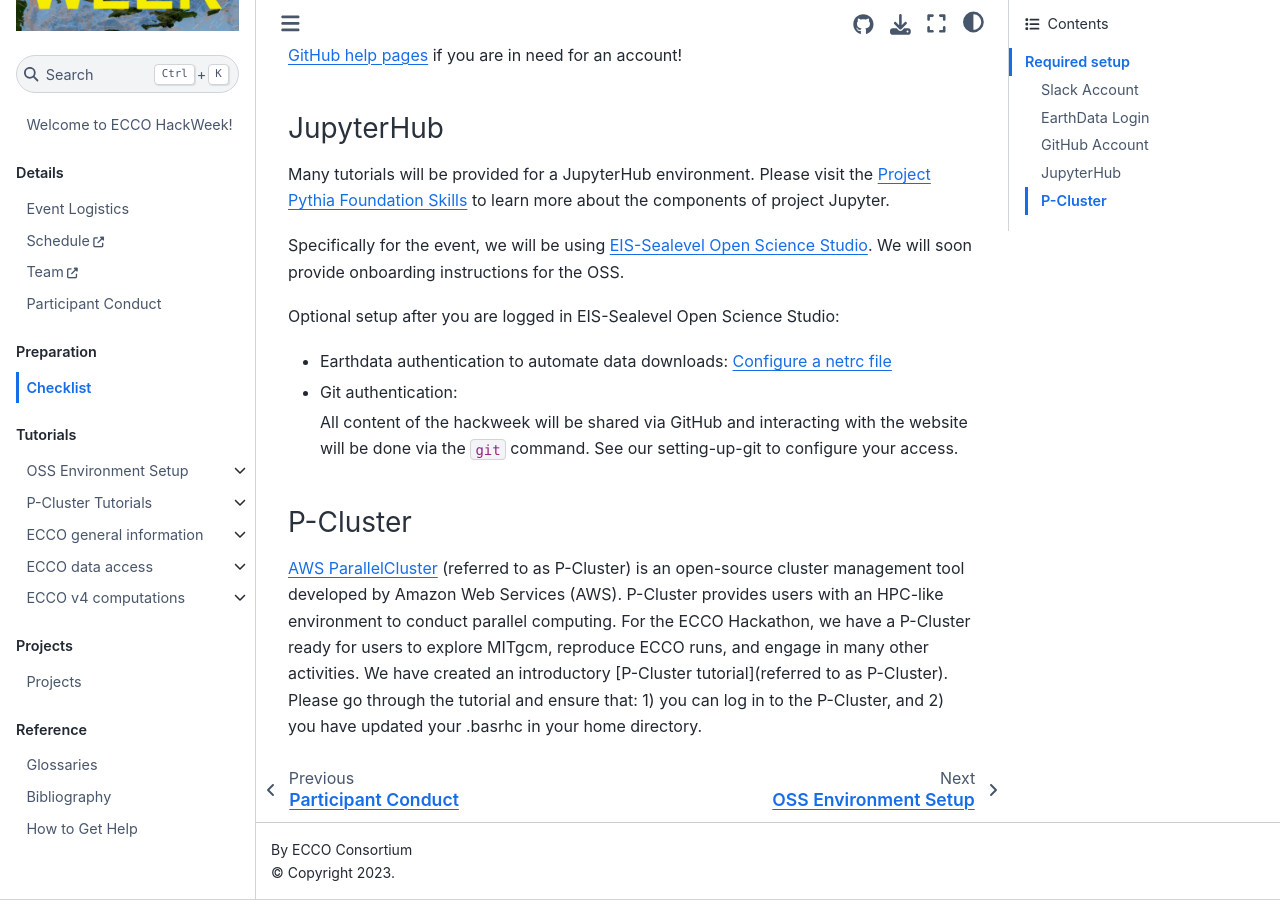
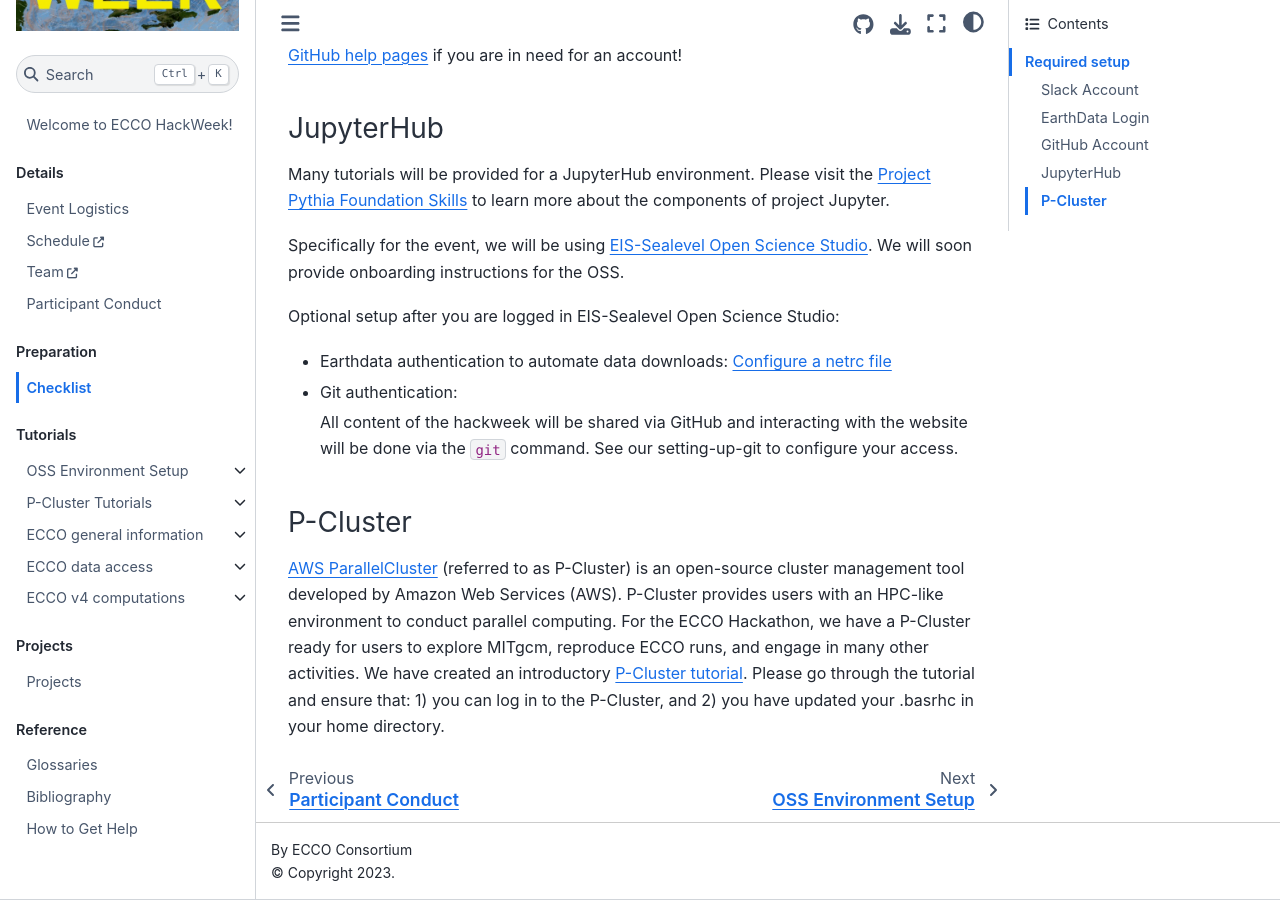
Before and after one commit to ECCO-Hackweek/ecco-2024, a Jupyter Book: the page built from book/preliminary/checklist.md, in a window 1280 px wide and 900 px high, scrolled down 1084 px. Built offline with Jupyter Book 1.0.4 settings and Sphinx 7.4.7 and the Sphinx Book theme 1.1.4, drawn with Linux system fonts in a browser that asks for light colours; pages that are not in the unit, such as notebooks, are missing from menus; some of the changed lines change nothing that is shown.

Commit message:
Fix a broken link

```diff
--- a/book/preliminary/checklist.md
+++ b/book/preliminary/checklist.md
@@ -80,4 +80,4 @@
   to configure your access.
 
 ### P-Cluster
-[AWS ParallelCluster](https://docs.aws.amazon.com/parallelcluster/latest/ug/what-is-aws-parallelcluster.html) (referred to as P-Cluster) is an open-source cluster management tool developed by Amazon Web Services (AWS). P-Cluster provides users with an HPC-like environment to conduct parallel computing. For the ECCO Hackathon, we have a P-Cluster ready for users to explore MITgcm, reproduce ECCO runs, and engage in many other activities. We have created an introductory [P-Cluster tutorial](referred to as P-Cluster). Please go through the tutorial and ensure that: 1) you can log in to the P-Cluster, and 2) you have updated your .basrhc in your home directory.
+[AWS ParallelCluster](https://docs.aws.amazon.com/parallelcluster/latest/ug/what-is-aws-parallelcluster.html) (referred to as P-Cluster) is an open-source cluster management tool developed by Amazon Web Services (AWS). P-Cluster provides users with an HPC-like environment to conduct parallel computing. For the ECCO Hackathon, we have a P-Cluster ready for users to explore MITgcm, reproduce ECCO runs, and engage in many other activities. We have created an introductory [P-Cluster tutorial](../tutorials/pcluster/pcluster-login.ipynb). Please go through the tutorial and ensure that: 1) you can log in to the P-Cluster, and 2) you have updated your .basrhc in your home directory.
```
